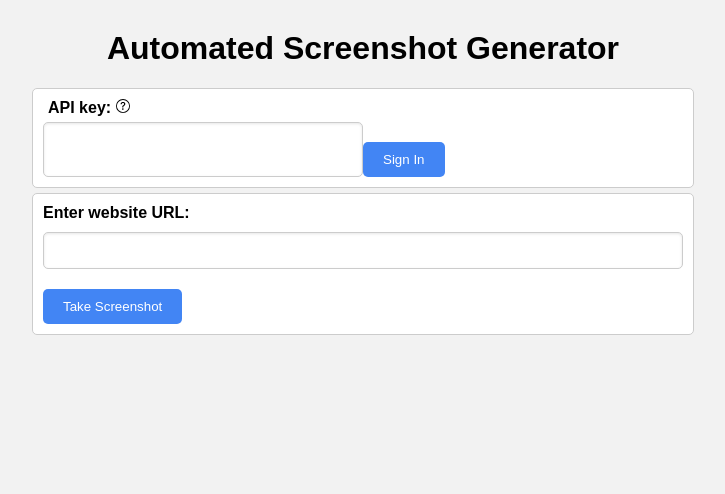
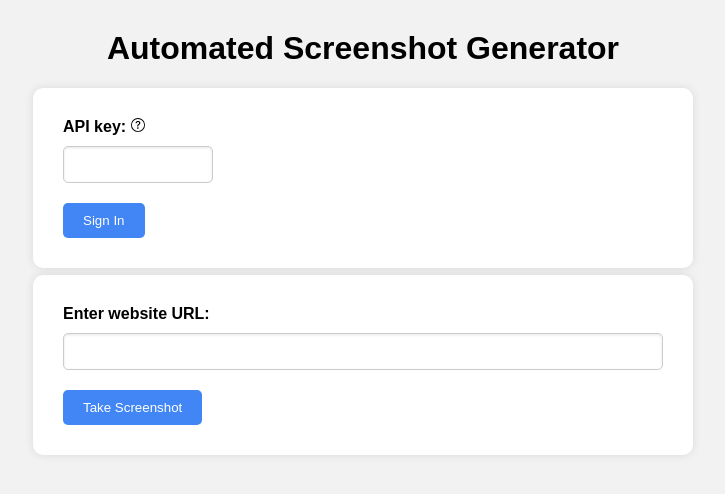
Before and after one commit to Yeshey/Automated-screenshot-generator-React, a React (Create React App) app: page / in a window 1280 px wide. Shown: the top 494 px of the page, without its empty margins (277-1002 px from the left). Built offline with nearby package versions, Linux system fonts and the light colour scheme.

Commit message:
styling changes

```diff
--- a/src/App.css
+++ b/src/App.css
@@ -9,12 +9,12 @@ h1 {
 }
 
 form {
+  max-width: 600px;
+  margin: 7px auto;
+  padding: 30px;
   background-color: #fff;
-  padding: 10px;
-  border: 1px solid #ccc;
-  border-radius: 5px;
-  margin: 5px auto;
-  width: 50%;
+  border-radius: 10px;
+  box-shadow: 0 0 10px rgba(0, 0, 0, 0.1);
 }
 
 label {
--- a/src/DataForScreenshot.css
+++ b/src/DataForScreenshot.css
@@ -1,27 +1,12 @@
 .data-for-screenshot {
+  max-width: 600px;
+  margin: 0 auto;
+  padding: 30px;
   background-color: #fff;
-  padding: 10px;
-  border: 1px solid #ccc;
-  border-radius: 5px;
-  margin: 5px auto;
-  width: 50%;
+  border-radius: 10px;
+  box-shadow: 0 0 10px rgba(0, 0, 0, 0.1);
 }
 
-.input-group input {
-  flex: 1;
-  margin-right: 10px;
-  max-width: 50%;
+.input-api-key {
+  max-width: 150px;
 }
-
-.form-group label {
-  margin-bottom: 5px;
-}
-
-.input-group {
-  display: flex;
-}
-
-.input-group input {
-  flex: 1;
-  margin-right: 10px;
-}
--- a/src/DataForScreenshot.js
+++ b/src/DataForScreenshot.js
@@ -6,12 +6,14 @@ function DataForScreenshot() {
   return (
     <div className="data-for-screenshot">
         <div className="form-group">
-        <label htmlFor="api-key">
-          <span style={{paddingLeft: '5px'}}>API key:</span>
-          <QuestionMark text="Please enter your API from screenshotmachine.com" />
-        </label>
           <div className="input-group">
-            <input type="text" id="api-key" name="api-key" />
+            <label htmlFor="api-key">
+              <span>API key:</span>
+              <QuestionMark text="Please enter your API from screenshotmachine.com" />
+            </label>
+            <input className="input-api-key" type="text" id="api-key" name="api-key" />
+          </div>
+          <div className="input-group">
             <button type="button" onClick={signIn}>Sign In</button>
           </div>
         </div>
```
